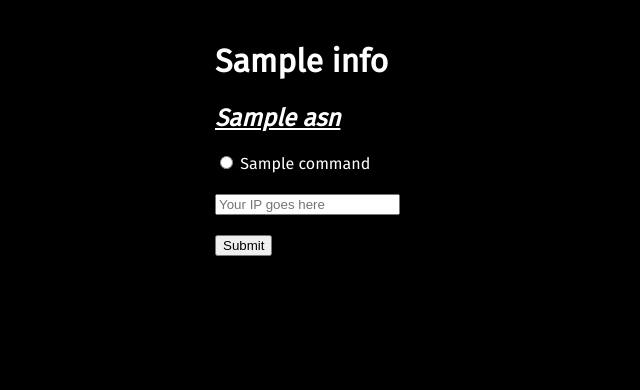
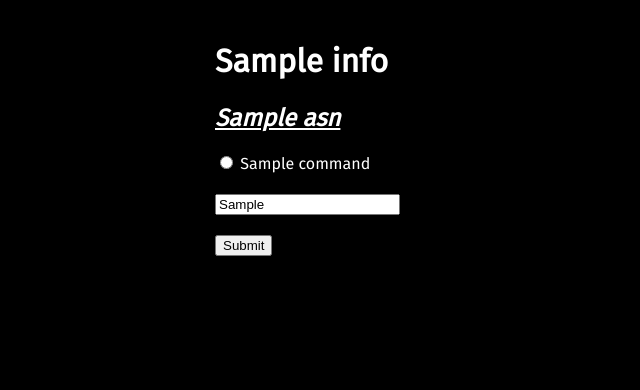
Before and after one commit to 8nty/tinytracer-lookingglass, a Flask app: template templates/index.html in a window 1280 px wide. Shown: the top 390 px of the page, without its empty margins (0-640 px from the left). Run offline with Flask 2, Linux system fonts and the light colour scheme; the template is opened without the code that fills it: most values are stand-ins (such as "Sample title", 1, 10 or a date in 2020); parts of the project's set-up code (start-up, migrations or seed data) failed here and were passed over.

Commit message:
Show user's IP by default

```diff
--- a/app.py
+++ b/app.py
@@ -3,7 +3,7 @@ import json
 import time
 from datetime import datetime
 import subprocess
-from flask import Flask, jsonify, render_template
+from flask import Flask, jsonify, render_template, request
 
 app = Flask(__name__)
 re_ipv4 = re.compile(
@@ -32,8 +32,9 @@ def check_ip(ip):
 
 @app.route("/")
 def serve_static():
+    ip = request.environ.get('HTTP_X_REAL_IP', request.remote_addr)
     return render_template(
-        "index.html", info=config["info"], commands=config["commands"]
+        "index.html", info=config["info"], commands=config["commands"], ip=ip
     )
 
 
--- a/templates/index.html
+++ b/templates/index.html
@@ -56,7 +56,7 @@
     </div>
     {% endfor %}
     <br>
-    <input type="text" id="ip" name="ip" placeholder="Your IP goes here"\>
+    <input type="text" id="ip" name="ip" placeholder="Your IP goes here" value="{{ ip }}"\>
     <br>
     <br>
     <div>
```
